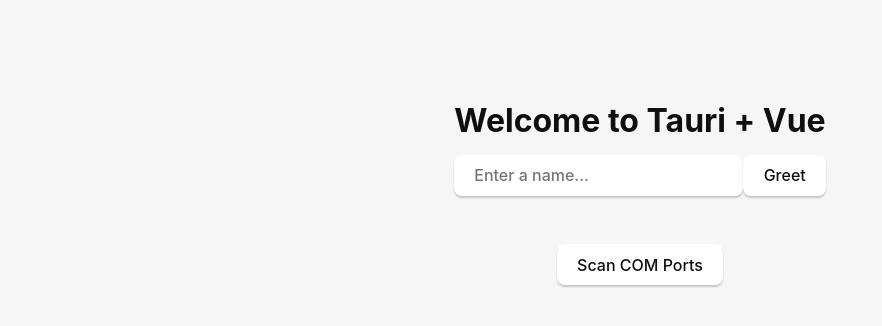
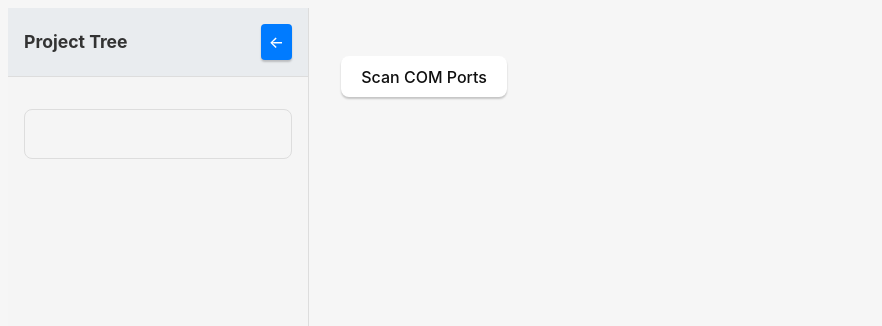
Before and after one commit to voronovmaksim88/RUST, a Vue app in the folder tauri-app/: page / in a window 1280 px wide. Shown: the top 326 px of the page, without its empty margins (0-882 px from the left). Built offline with nearby package versions, Linux system fonts and the light colour scheme.

Commit message:
Нарисовал дерево проекта.

```diff
--- a/tauri-app/src/App.vue
+++ b/tauri-app/src/App.vue
@@ -1,18 +1,128 @@
+<script setup lang="ts">
+import { ref } from 'vue'
+import PortScanner from './components/PortScanner.vue'
+import TheProjectTree from './components/TheProjectTree.vue'
+
+const isSidebarCollapsed = ref(false)
+
+const toggleSidebar = () => {
+  isSidebarCollapsed.value = !isSidebarCollapsed.value
+}
+</script>
+
+
 <template>
-  <main class="container">
-    <h1>Welcome to Tauri + Vue</h1>
+  <div class="app-container">
+    <!-- Левая панель с деревом проекта -->
+    <div class="sidebar" :class="{ 'collapsed': isSidebarCollapsed }">
+      <div class="sidebar-header">
+        <h3 v-show="!isSidebarCollapsed">Project Tree</h3>
+        <button
+          class="collapse-btn"
+          :class="{ 'collapsed-btn': isSidebarCollapsed }"
+          @click="toggleSidebar"
+          :title="isSidebarCollapsed ? 'Развернуть' : 'Свернуть'"
+        >
+          {{ isSidebarCollapsed ? '→' : '←' }}
+        </button>
+      </div>
+      <div class="sidebar-content" v-show="!isSidebarCollapsed">
+        <TheProjectTree />
+      </div>
+    </div>
 
-    <GreetForm />
+    <!-- Основной контент -->
+    <main class="main-content">
 
-    <PortScanner />
-  </main>
+      <PortScanner />
+    </main>
+  </div>
 </template>
 
-<script setup lang="ts">
-import GreetForm from './components/GreetForm.vue'
-import PortScanner from './components/PortScanner.vue'
-</script>
 
 <style>
 @import './styles.css';
+
+.app-container {
+  display: flex;
+  height: 100vh;
+  width: 100%;
+}
+
+.sidebar {
+  width: 300px;
+  background-color: #f5f5f5;
+  border-right: 1px solid #ddd;
+  transition: width 0.3s ease;
+  overflow: hidden;
+}
+
+.sidebar.collapsed {
+  width: 60px;
+}
+
+.sidebar-header {
+  display: flex;
+  justify-content: space-between;
+  align-items: center;
+  padding: 1rem;
+  border-bottom: 1px solid #ddd;
+  background-color: #e9ecef;
+}
+
+.sidebar.collapsed .sidebar-header {
+  justify-content: center;
+}
+
+.sidebar-header h3 {
+  margin: 0;
+  font-size: 1.1rem;
+  color: #333;
+}
+
+.collapse-btn {
+  background: #007bff;
+  color: white;
+  border: none;
+  border-radius: 4px;
+  padding: 0.5rem;
+  cursor: pointer;
+  font-size: 1rem;
+  transition: background-color 0.2s;
+}
+
+.collapse-btn:hover {
+  background: #0056b3;
+}
+
+.collapsed-btn {
+  width: 100%;
+  margin: 0;
+}
+
+.sidebar-content {
+  padding: 1rem;
+}
+
+.main-content {
+  flex: 1;
+  padding: 2rem;
+  overflow-y: auto;
+}
+
+/* Адаптивность для мобильных устройств */
+@media (max-width: 768px) {
+  .app-container {
+    flex-direction: column;
+  }
+
+  .sidebar {
+    width: 100%;
+    height: auto;
+  }
+
+  .sidebar.collapsed {
+    width: 100%;
+  }
+}
 </style>
--- /dev/null
+++ b/tauri-app/src/components/TheProjectTree.vue
@@ -0,0 +1,31 @@
+<script setup lang="ts">
+// Здесь можно добавить логику для отображения дерева проекта
+</script>
+
+
+<template>
+  <div class="project-tree">
+    <div class="tree-container">
+      <!-- Здесь будет содержимое дерева проекта -->
+    </div>
+  </div>
+</template>
+
+
+<style scoped>
+.project-tree {
+  padding: 1rem;
+  border: 1px solid #ddd;
+  border-radius: 8px;
+  margin: 1rem 0;
+}
+
+.tree-container {
+  margin-top: 1rem;
+}
+
+h3 {
+  margin: 0 0 1rem 0;
+  color: #333;
+}
+</style>
```
